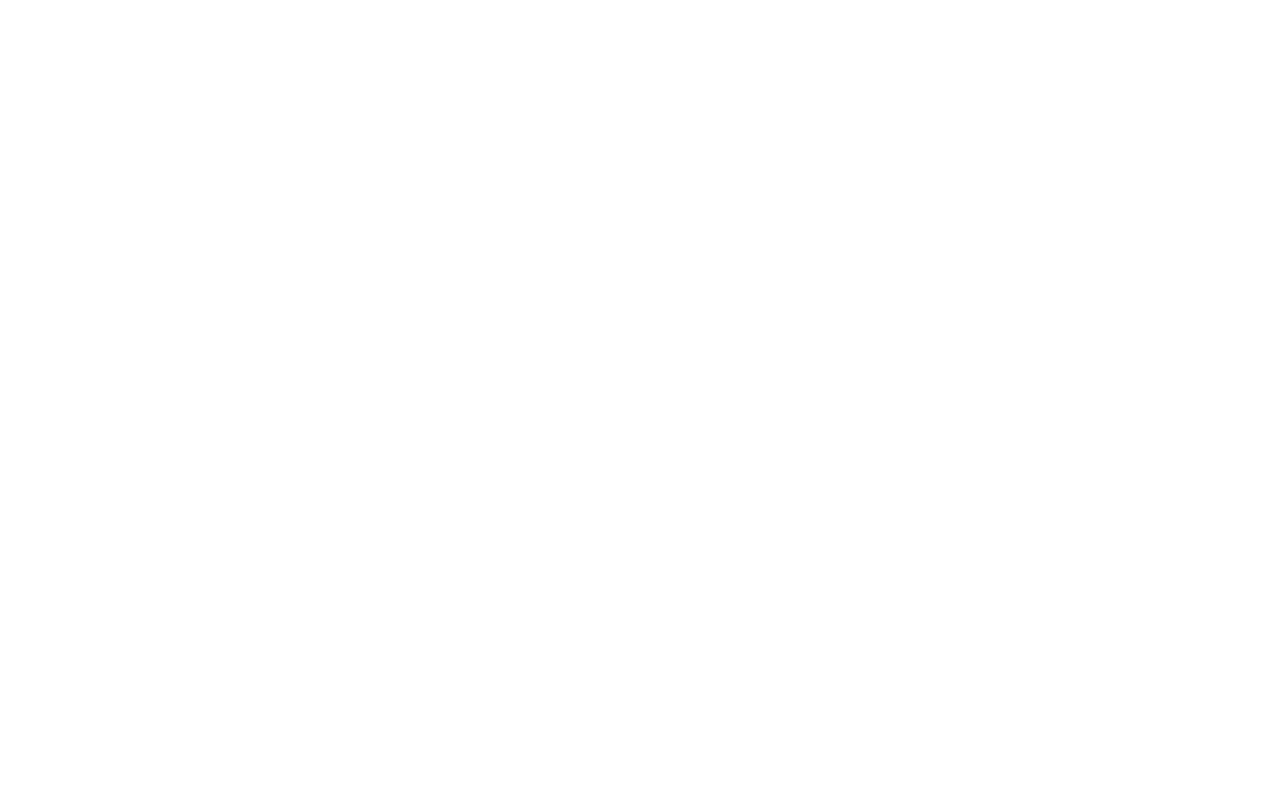
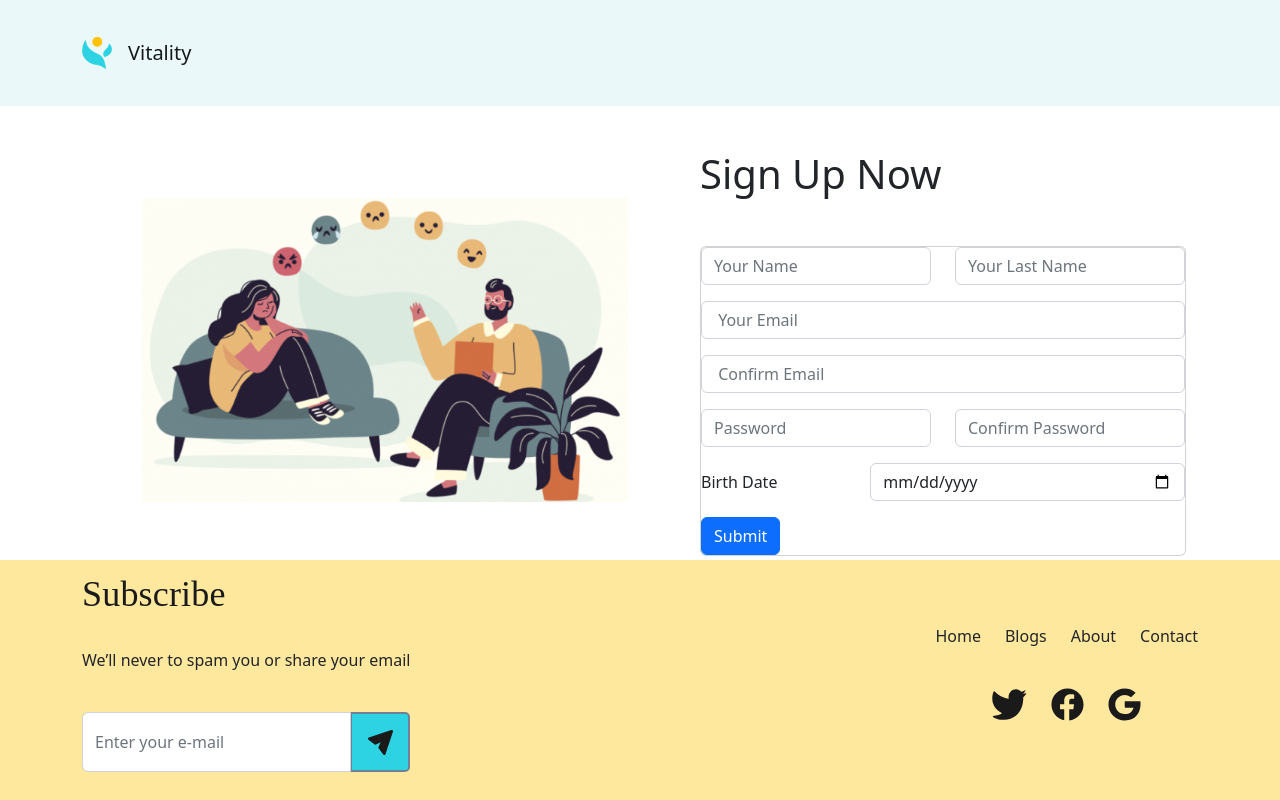
Before and after one commit to Recoded-Spark-Turkey-2022/Vitality, a React (Create React App) app: page /sign-up in a window 1280 px wide. Before the commit this address had no page. Built offline with nearby package versions, Linux system fonts and the light colour scheme.

Commit message:
Login and Signup pages added

```diff
--- a/src/App.jsx
+++ b/src/App.jsx
@@ -13,7 +13,7 @@
 import NotFound from './pages/notFound';
 import Team from './pages/team';
 import ViewProfile from './pages/viewProfile';
-
+import SignUp from './pages/SignUp';
 import EnrollHome from './components/Counselor/EnrollHome';
 import Requirements from './components/Counselor/Requirements';
 import CreateAccount from './components/Counselor/CreateAccount';
@@ -33,6 +33,7 @@
         <Route path="/requirements"  element={<Requirements/>} />
         <Route path="/edit-profile"  element={<EditProfile/>} />
         <Route path="/view-profile"  element={<ViewProfile/>} />
+        <Route path="/sign-up"  element={<SignUp/>} />
         <Route path="/edit-thanks"  element={<EditThanks/>} />
         <Route path="/enroll-home" element={<EnrollHome />} />
         <Route path="/requirements" element={<Requirements />} />
--- a/src/config/fire.js
+++ b/src/config/fire.js
@@ -1,6 +1,7 @@
-import firebase from 'firebase';
+import { initializeApp } from "firebase/app";
+import { getAuth } from "firebase/auth";
 
-const config = {
+const firebaseConfig = {
 
     apiKey: "AIzaSyCASciJjdWKvdT-SVpgRKCXzwOoQ4EKROo",
   authDomain: "vitality-43d63.firebaseapp.com",
@@ -12,6 +13,5 @@
   measurementId: "G-JXHY9S4R5V"
 
 }
-
-const fire = firebase.initializeApp(config);
-export default fire;
+const app = initializeApp(firebaseConfig);
+export const auth = getAuth(app);
--- /dev/null
+++ b/src/pages/SignUp/index.js
@@ -0,0 +1,81 @@
+/* eslint-disable no-console */
+import React, { useState }  from 'react';
+import Button from 'react-bootstrap/Button';
+import {createUserWithEmailAndPassword} from "firebase/auth"
+import Form from 'react-bootstrap/Form';
+import Col from 'react-bootstrap/Col';
+import Row from 'react-bootstrap/Row';
+import Card from 'react-bootstrap/Card';
+import{auth} from "../../config/fire"
+import SignUpImg from '../../assets/images/SignupImage.png';
+import './signup.css';
+
+function SignUp() {
+  const [registerEmail, setRegisterEmail] = useState("");
+  const [registerPassword, setRegisterPassword] = useState("");
+
+
+  const register = async () => {
+    try {
+
+   const user = await createUserWithEmailAndPassword(auth, registerEmail, registerPassword );
+   console.log(user)
+    }catch (error) {
+      console.log(error.message);
+    }
+  }
+  return (
+    <div className="container">
+      <div className="row">
+        <div className="col m-5">
+          <img src={SignUpImg} alt="sign up" />
+        </div>
+        <div className="col">
+        <div className="mb-5">
+        <h1>Sign Up Now</h1>
+
+      </div>
+          <Card>
+            <Form>
+                <Row>
+              <Form.Group className="mb-3"  as={Col}  md="6" controlId="formName">
+                <Form.Control type="text" placeholder="Your Name" />
+              </Form.Group>
+              <Form.Group className="mb-3"  as={Col}  md="6" controlId="formLastName">
+                <Form.Control type="text" placeholder="Your Last Name" />
+              </Form.Group>
+</Row>
+              <Form.Group className="mb-3" controlId="formBasicEmail">
+                <Form.Control type="email" placeholder=" Your Email" onChange={(event) => {setRegisterEmail(event.target.value)}} />
+              </Form.Group>
+              <Form.Group className="mb-3" controlId="formBasicEmail1">
+                <Form.Control type="email" placeholder=" Confirm Email" />
+              </Form.Group>
+              <Row>
+              <Form.Group className="mb-3"  as={Col}  md="6" controlId="formPassword">
+                <Form.Control type="password" placeholder="Password" />
+              </Form.Group>
+              <Form.Group className="mb-3"  as={Col}  md="6" controlId="formPassword1">
+                <Form.Control type="password" placeholder="Confirm Password"  onChange={(event) => {setRegisterPassword(event.target.value)}}/>
+              </Form.Group>
+</Row>
+
+       <Form.Group as={Row} className="mb-3" controlId="birthDate">
+                <Form.Label column sm={4}>
+                Birth Date
+              </Form.Label>   <Col sm={8}>
+                <Form.Control type="date" placeholder="" />
+              </Col></Form.Group>
+              <Button  onClick={register} variant="primary" className="button-signup" type="submit">
+                Submit
+              </Button>
+
+            </Form>
+          </Card>
+        </div>
+      </div>
+    </div>
+  );
+}
+
+export default SignUp;
--- /dev/null
+++ b/src/pages/SignUp/signup.css
@@ -0,0 +1,3 @@
+.button-signup {
+    background-color: red;
+}
--- a/src/pages/login/index.js
+++ b/src/pages/login/index.js
@@ -1,8 +1,65 @@
-import React from 'react'
+/* eslint-disable no-console */
+import React, {useState} from 'react';
+import Button from 'react-bootstrap/Button';
+import { Link } from "react-router-dom";
+import Form from 'react-bootstrap/Form';
+import Card from 'react-bootstrap/Card';
+import { signInWithEmailAndPassword } from 'firebase/auth';
+import {auth} from "../../config/fire"
+
+import  Logo  from '../../assets/images/login-image.png';
+import './login.css';
+
+
 
 function Login() {
+  const [loginEmail, setLoginEmail] = useState("");
+  const [loginPassword, setLoginPassword] = useState("");
+  const login = async () => {
+    try {
+      const user = await signInWithEmailAndPassword(auth, loginEmail, loginPassword );
+      console.log(user)
+       }catch (error) {
+         console.log(error.message);
+       }
+  }
+
   return (
-    <div>login</div>
+    <div className="container">
+      <div className='mb-5'>
+        <h1>LOGIN</h1>
+      </div>
+  <div className="row">
+    <div className="col">
+    <Card>
+    <Form>
+      <Form.Group className="mb-3" controlId="formBasicEmail">
+
+        <Form.Control type="email" placeholder="Your Email"  onChange={(event) => {setLoginEmail(event.target.value)}} />
+
+      </Form.Group>
+
+      <Form.Group className="mb-3" controlId="formBasicPassword">
+
+        <Form.Control type="password" placeholder=" Your Password" onChange={(event) => {setLoginPassword(event.target.value)}} />
+      </Form.Group>
+
+      <Button variant="primary" type="submit" onClick={login} >
+        Submit
+      </Button>
+      <Link to="/sign-up"><Button variant="secondary" type="submit">
+      Signup
+      </Button></Link>
+    </Form>
+    </Card>
+    </div>
+    <div className="col">
+    <img src={Logo} alt ="login" />
+    </div>
+  </div>
+
+  </div>
+
   )
 }
 
--- /dev/null
+++ b/src/pages/login/login.css
@@ -0,0 +1,16 @@
+.btn-primary {
+    --bs-btn-color: #fff;
+    --bs-btn-bg: #2DD3E3;
+    --bs-btn-border-color: #0d6efd;
+    --bs-btn-hover-color: #fff;
+    --bs-btn-hover-bg: #0b5ed7;
+    --bs-btn-hover-border-color: #0a58ca;
+    --bs-btn-focus-shadow-rgb: 49,132,253;
+    --bs-btn-active-color: #fff;
+    --bs-btn-active-bg: #0a58ca;
+    --bs-btn-active-border-color: #0a53be;
+    --bs-btn-active-shadow: inset 0 3px 5pxrgba(0, 0, 0, 0.125);
+    --bs-btn-disabled-color: #fff;
+    --bs-btn-disabled-bg: #0d6efd;
+    --bs-btn-disabled-border-color: #0d6efd;
+}
```
Also changed, not shown: src/assets/images/SignupImage.png (added), src/assets/images/login-image.png (added), src/components/navbar/Navbar.js (line endings or trailing spaces). Lines whose indentation alone changed are shown as unchanged.
